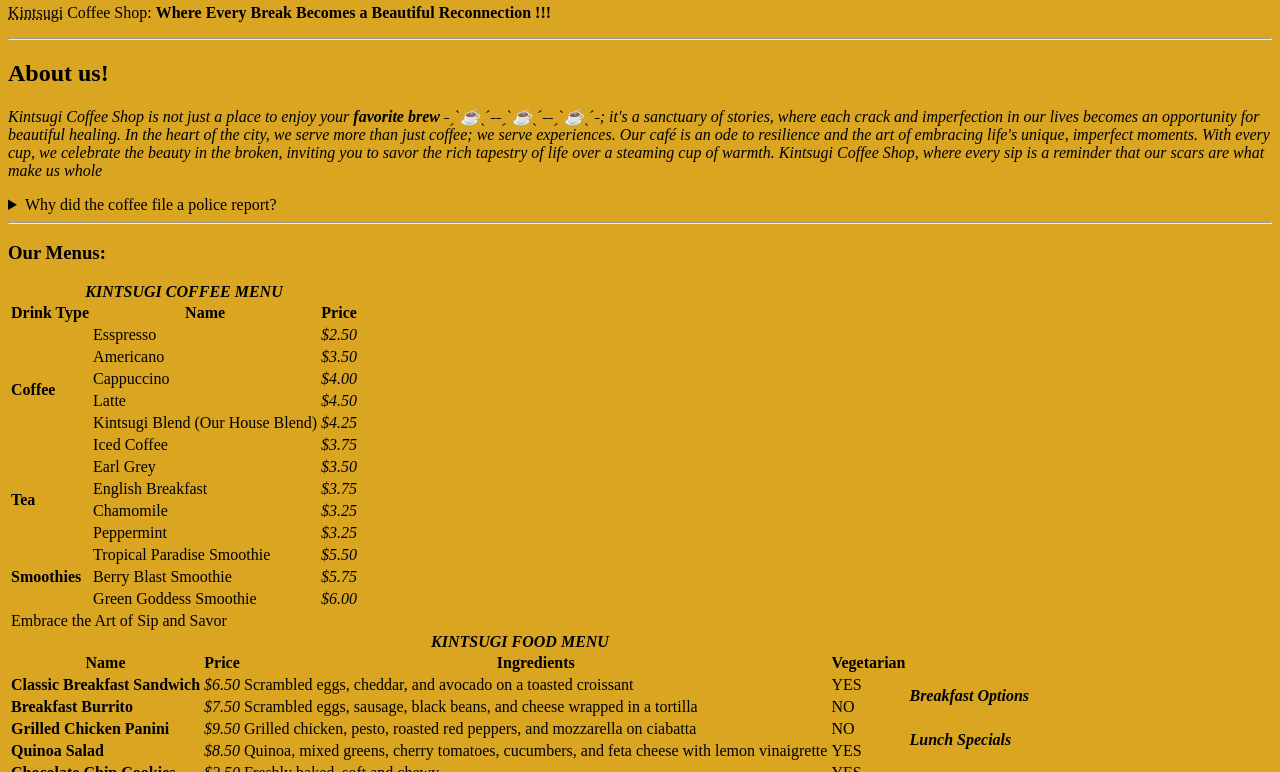
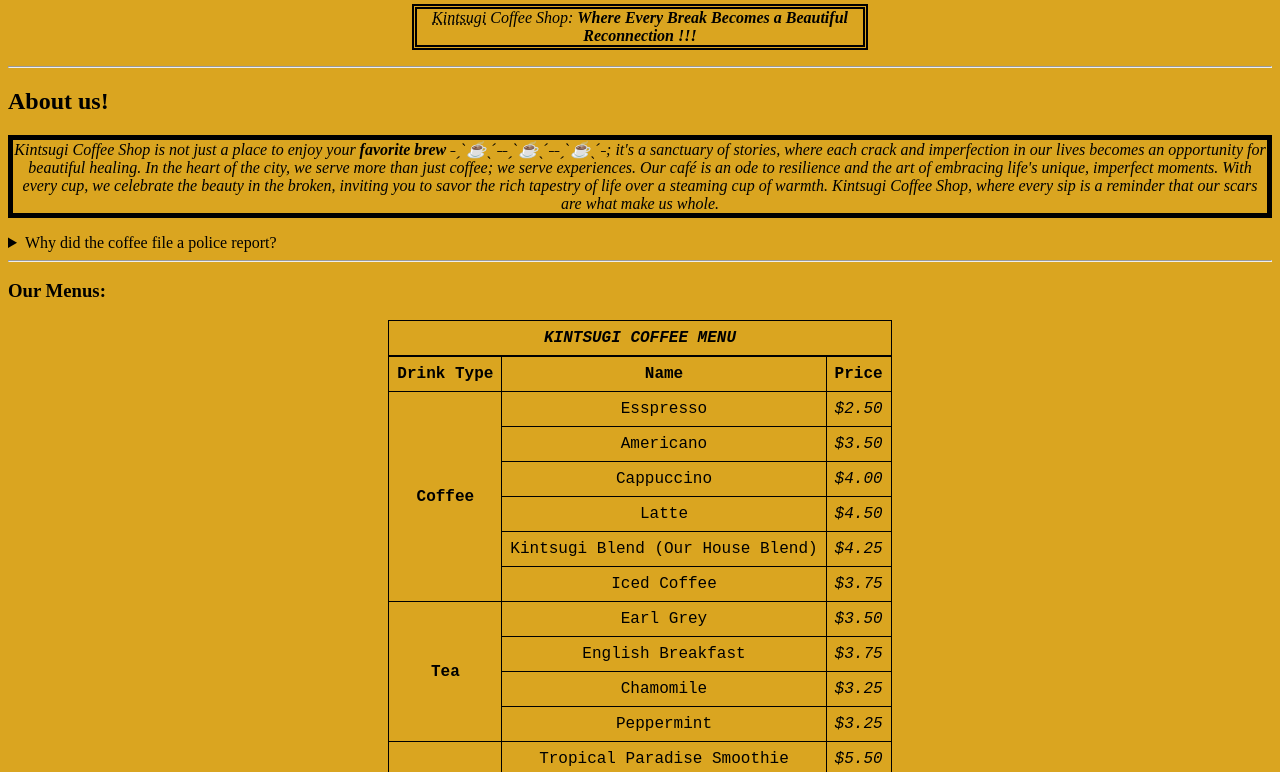
Before and after one commit to 21Kintsugi/html-css-repository, a plain HTML site: page index.html in a window 1280 px wide. Shown: the part 839-1611 px from the top of the page. Drawn offline with Linux system fonts and the light colour scheme.

Commit message:
finished the style for the main page

```diff
--- a/css/style-index.css
+++ b/css/style-index.css
@@ -15,3 +15,43 @@ html {
     font-size: 25px;
     font-family: monospace;
 }
+
+.logo-image {
+    text-align: center;
+}
+
+.main-logo-description {
+    text-align: center;
+    font-size: medium;
+    font-style: italic;
+    border: 5px double black;
+    margin-left: 32%;
+    margin-right: 32%;
+}
+
+.paragraph {
+    border: 5px solid black;
+    text-align: center;
+}
+
+table, tr, th, td, caption {
+    border: 1px solid black;
+    font-family: 'Courier New', Courier, monospace;
+    border-collapse: collapse;
+    padding: 0.5rem;
+    text-align: center;
+}
+
+.drink-menu-table {
+    display: flex;
+    justify-content: center;
+    align-items: center;
+    height: 70vh;
+}
+
+.food-menu-table {
+    display: flex;
+    justify-content: center;
+    align-items: center;
+    height: 35vh;
+}
--- a/index.html
+++ b/index.html
@@ -31,12 +31,12 @@
         <div class="logo-image">
             <img src="img/kintsugi-main-image.jpg" alt="An image of the Kintsugi Coffee Logo" height="400" width="500">
         </div>
-        <p class="paragraph" id="motto-paragraph"><abbr title="To join with gold -  metaphor for embracing your flaws and imperfections">Kintsugi</abbr> Coffee Shop: <strong>Where Every Break Becomes a Beautiful Reconnection !!!</strong></p>
+        <p class="main-logo-description" id="motto-paragraph"><abbr title="To join with gold -  metaphor for embracing your flaws and imperfections">Kintsugi</abbr> Coffee Shop: <strong>Where Every Break Becomes a Beautiful Reconnection !!!</strong></p>
         <hr>
 
         <section id="AboutUs">
             <h2>About us!</h2>
-            <p class="paragraph" id="about-us-paragraph"><em>Kintsugi Coffee Shop is not just a place to enjoy your <strong>favorite brew</strong> ˗ˏˋ☕ˎˊ˗˗ˏˋ☕ˎˊ˗˗ˏˋ☕ˎˊ˗; it's a sanctuary of stories, where each crack and imperfection in our lives becomes an opportunity for beautiful healing. In the heart of the city, we serve more than just coffee; we serve experiences. Our café is an ode to resilience and the art of embracing life's unique, imperfect moments. With every cup, we celebrate the beauty in the broken, inviting you to savor the rich tapestry of life over a steaming cup of warmth. Kintsugi Coffee Shop, where every sip is a reminder that our scars are what make us whole</em></p>
+            <p class="paragraph" id="about-us-paragraph"><em>Kintsugi Coffee Shop is not just a place to enjoy your <strong>favorite brew</strong> ˗ˏˋ☕ˎˊ˗˗ˏˋ☕ˎˊ˗˗ˏˋ☕ˎˊ˗; it's a sanctuary of stories, where each crack and imperfection in our lives becomes an opportunity for beautiful healing. In the heart of the city, we serve more than just coffee; we serve experiences. Our café is an ode to resilience and the art of embracing life's unique, imperfect moments. With every cup, we celebrate the beauty in the broken, inviting you to savor the rich tapestry of life over a steaming cup of warmth. Kintsugi Coffee Shop, where every sip is a reminder that our scars are what make us whole.</em></p>
             <details>
                 <summary>Why did the coffee file a police report?</summary>
                 <p><mark>Because it got mugged! ☕😄</mark></p>
```
